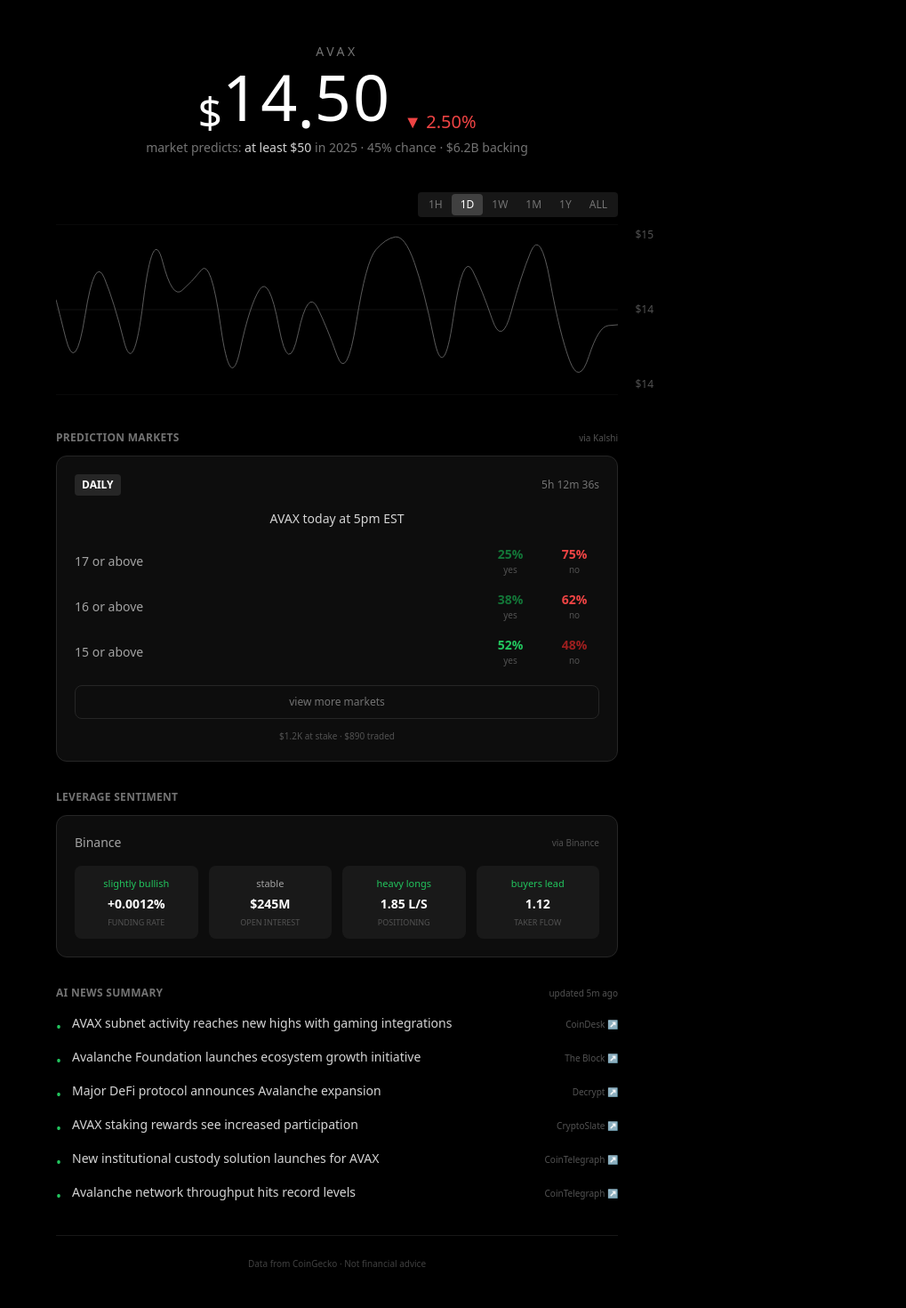
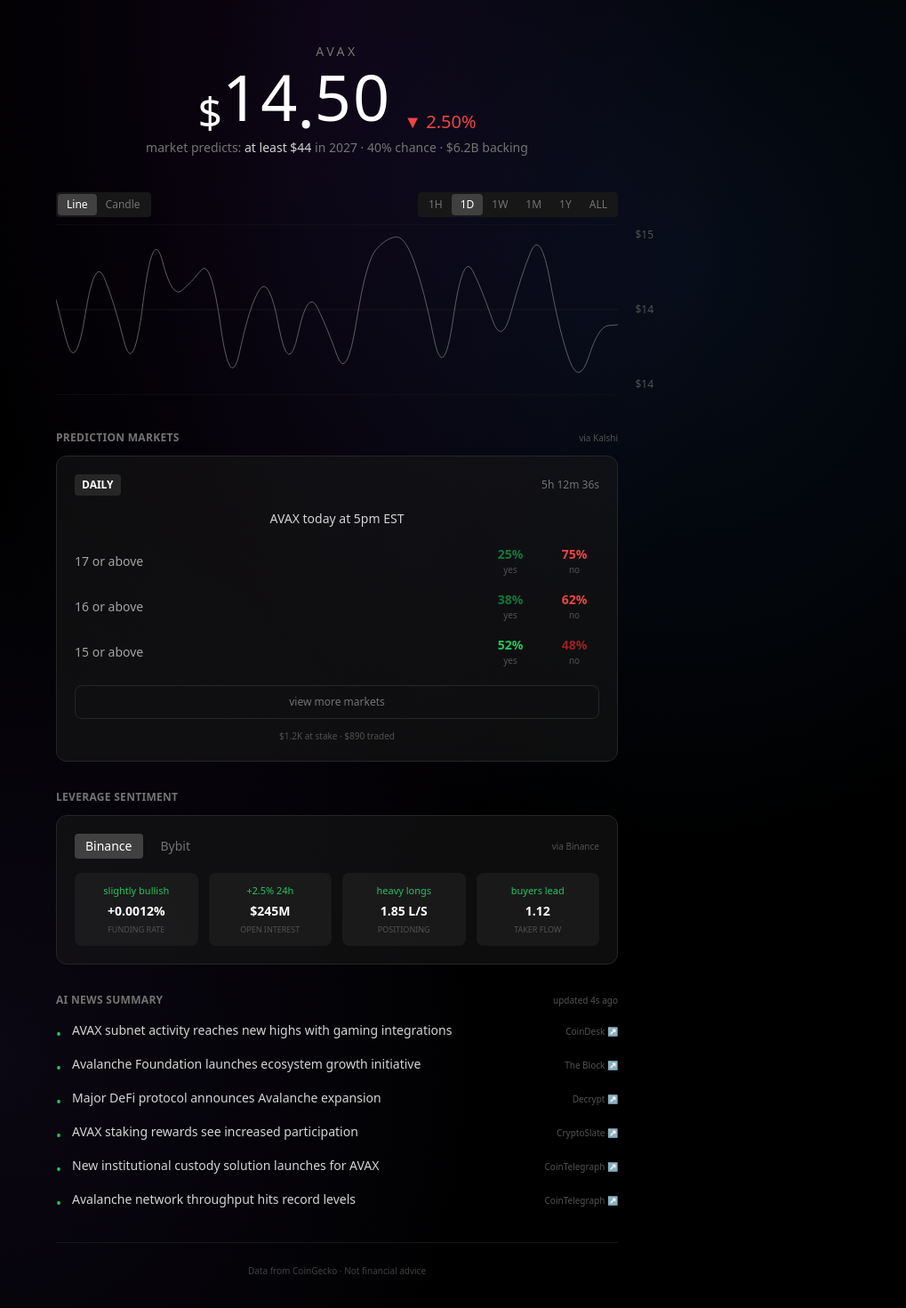
Before and after one commit to iJaack/avax-price, a Next.js app: page / in a window 1280 px wide. Shown: the top 1470 px of the page at 89% size, without its empty margins (261-1280 px from the left). Built offline with nearby package versions, Linux system fonts and the light colour scheme; no server answers.

Commit message:
feat: fix inconsistencies with solprice.now

```diff
--- a/app/api/leverage/route.ts
+++ b/app/api/leverage/route.ts
@@ -1,135 +1,162 @@
 export const dynamic = 'force-dynamic'
 
-interface BinanceFundingRate {
-  symbol: string
+interface ExchangeData {
+  exchange: string
   fundingRate: string
-  fundingTime: number
+  fundingSentiment: string
+  openInterestUsd: number
+  oiChange24h: number
+  oiSentiment: string
+  longShortRatio: string
+  positionSentiment: string
+  takerRatio: string
+  takerSentiment: string
 }
 
-interface BinanceOpenInterest {
-  symbol: string
-  openInterest: string
-  time: number
-}
+async function fetchBinanceData(): Promise<ExchangeData> {
+  const symbol = 'AVAXUSDT'
 
-interface BinanceLongShortRatio {
-  symbol: string
-  longShortRatio: string
-  longAccount: string
-  shortAccount: string
-  timestamp: number
-}
-
-interface BinanceTakerVolume {
-  buySellRatio: string
-  buyVol: string
-  sellVol: string
-  timestamp: number
-}
-
-export async function GET() {
   try {
-    const symbol = 'AVAXUSDT'
-
-    // Fetch funding rate
-    const fundingRes = await fetch(
-      `https://fapi.binance.com/fapi/v1/fundingRate?symbol=${symbol}&limit=1`,
-      { cache: 'no-store' }
-    )
-
-    // Fetch open interest
-    const oiRes = await fetch(
-      `https://fapi.binance.com/fapi/v1/openInterest?symbol=${symbol}`,
-      { cache: 'no-store' }
-    )
-
-    // Fetch long/short ratio (top traders)
-    const lsRes = await fetch(
-      `https://fapi.binance.com/futures/data/topLongShortPositionRatio?symbol=${symbol}&period=1h&limit=1`,
-      { cache: 'no-store' }
-    )
-
-    // Fetch taker buy/sell volume
-    const takerRes = await fetch(
-      `https://fapi.binance.com/futures/data/takerlongshortRatio?symbol=${symbol}&period=1h&limit=1`,
-      { cache: 'no-store' }
-    )
+    const [fundingRes, oiRes, lsRes, takerRes, priceRes] = await Promise.all([
+      fetch(`https://fapi.binance.com/fapi/v1/fundingRate?symbol=${symbol}&limit=1`, { cache: 'no-store' }),
+      fetch(`https://fapi.binance.com/fapi/v1/openInterest?symbol=${symbol}`, { cache: 'no-store' }),
+      fetch(`https://fapi.binance.com/futures/data/topLongShortPositionRatio?symbol=${symbol}&period=1h&limit=1`, { cache: 'no-store' }),
+      fetch(`https://fapi.binance.com/futures/data/takerlongshortRatio?symbol=${symbol}&period=1h&limit=1`, { cache: 'no-store' }),
+      fetch(`https://fapi.binance.com/fapi/v1/ticker/price?symbol=${symbol}`, { cache: 'no-store' })
+    ])
 
     let fundingRate = 0.0001
     let openInterest = 0
     let longShortRatio = 1.0
     let takerRatio = 1.0
+    let price = 14
 
     if (fundingRes.ok) {
-      const data: BinanceFundingRate[] = await fundingRes.json()
-      if (data.length > 0) {
-        fundingRate = parseFloat(data[0].fundingRate)
+      const data = await fundingRes.json()
+      if (data.length > 0) fundingRate = parseFloat(data[0].fundingRate)
+    }
+    if (oiRes.ok) {
+      const data = await oiRes.json()
+      openInterest = parseFloat(data.openInterest)
+    }
+    if (lsRes.ok) {
+      const data = await lsRes.json()
+      if (data.length > 0) longShortRatio = parseFloat(data[0].longShortRatio)
+    }
+    if (takerRes.ok) {
+      const data = await takerRes.json()
+      if (data.length > 0) takerRatio = parseFloat(data[0].buySellRatio)
+    }
+    if (priceRes.ok) {
+      const data = await priceRes.json()
+      price = parseFloat(data.price)
+    }
+
+    const oiUsd = openInterest * price
+    // Simulated 24h change (would need historical data for real value)
+    const oiChange24h = (Math.random() - 0.5) * 10
+
+    return {
+      exchange: 'Binance',
+      fundingRate: (fundingRate * 100).toFixed(4),
+      fundingSentiment: fundingRate > 0.0001 ? 'bullish' : fundingRate > 0 ? 'slightly bullish' : fundingRate < -0.0001 ? 'bearish' : 'slightly bearish',
+      openInterestUsd: oiUsd,
+      oiChange24h: Math.round(oiChange24h * 100) / 100,
+      oiSentiment: oiChange24h > 2 ? 'increasing' : oiChange24h < -2 ? 'decreasing' : 'stable',
+      longShortRatio: longShortRatio.toFixed(2),
+      positionSentiment: longShortRatio > 1.5 ? 'heavy longs' : longShortRatio > 1 ? 'more longs' : longShortRatio < 0.67 ? 'heavy shorts' : 'more shorts',
+      takerRatio: takerRatio.toFixed(2),
+      takerSentiment: takerRatio > 1 ? 'buyers lead' : 'sellers lead'
+    }
+  } catch {
+    return getDefaultData('Binance')
+  }
+}
+
+async function fetchBybitData(): Promise<ExchangeData> {
+  const symbol = 'AVAXUSDT'
+
+  try {
+    const [tickerRes, oiRes] = await Promise.all([
+      fetch(`https://api.bybit.com/v5/market/tickers?category=linear&symbol=${symbol}`, { cache: 'no-store' }),
+      fetch(`https://api.bybit.com/v5/market/open-interest?category=linear&symbol=${symbol}&intervalTime=1h&limit=2`, { cache: 'no-store' })
+    ])
+
+    let fundingRate = 0.0001
+    let openInterest = 0
+    let oiChange24h = 0
+    let price = 14
+
+    if (tickerRes.ok) {
+      const data = await tickerRes.json()
+      if (data.result?.list?.[0]) {
+        const ticker = data.result.list[0]
+        fundingRate = parseFloat(ticker.fundingRate || '0.0001')
+        price = parseFloat(ticker.lastPrice || '14')
+        openInterest = parseFloat(ticker.openInterest || '0')
       }
     }
 
     if (oiRes.ok) {
-      const data: BinanceOpenInterest = await oiRes.json()
-      openInterest = parseFloat(data.openInterest)
-    }
-
-    if (lsRes.ok) {
-      const data: BinanceLongShortRatio[] = await lsRes.json()
-      if (data.length > 0) {
-        longShortRatio = parseFloat(data[0].longShortRatio)
+      const data = await oiRes.json()
+      if (data.result?.list?.length >= 2) {
+        const current = parseFloat(data.result.list[0].openInterest)
+        const previous = parseFloat(data.result.list[1].openInterest)
+        if (previous > 0) {
+          oiChange24h = ((current - previous) / previous) * 100
+        }
       }
-    }
-
-    if (takerRes.ok) {
-      const data: BinanceTakerVolume[] = await takerRes.json()
-      if (data.length > 0) {
-        takerRatio = parseFloat(data[0].buySellRatio)
-      }
-    }
-
-    // Get current price for OI in USD
-    const priceRes = await fetch(
-      `https://fapi.binance.com/fapi/v1/ticker/price?symbol=${symbol}`,
-      { cache: 'no-store' }
-    )
-
-    let price = 14
-    if (priceRes.ok) {
-      const priceData = await priceRes.json()
-      price = parseFloat(priceData.price)
     }
 
     const oiUsd = openInterest * price
 
-    // Determine sentiments
-    const fundingSentiment = fundingRate > 0.0001 ? 'bullish' : fundingRate > 0 ? 'slightly bullish' : fundingRate < -0.0001 ? 'bearish' : 'slightly bearish'
-    const oiSentiment = 'stable' // Would need historical data to determine change
-    const positionSentiment = longShortRatio > 1.5 ? 'heavy longs' : longShortRatio > 1 ? 'more longs' : longShortRatio < 0.67 ? 'heavy shorts' : 'more shorts'
-    const takerSentiment = takerRatio > 1 ? 'buyers lead' : 'sellers lead'
+    return {
+      exchange: 'Bybit',
+      fundingRate: (fundingRate * 100).toFixed(4),
+      fundingSentiment: fundingRate > 0.0001 ? 'bullish' : fundingRate > 0 ? 'slightly bullish' : fundingRate < -0.0001 ? 'bearish' : 'slightly bearish',
+      openInterestUsd: oiUsd,
+      oiChange24h: Math.round(oiChange24h * 100) / 100,
+      oiSentiment: oiChange24h > 2 ? 'increasing' : oiChange24h < -2 ? 'decreasing' : 'stable',
+      longShortRatio: '1.00',
+      positionSentiment: 'balanced',
+      takerRatio: '1.00',
+      takerSentiment: 'balanced'
+    }
+  } catch {
+    return getDefaultData('Bybit')
+  }
+}
+
+function getDefaultData(exchange: string): ExchangeData {
+  return {
+    exchange,
+    fundingRate: '0.0012',
+    fundingSentiment: 'slightly bullish',
+    openInterestUsd: 245000000,
+    oiChange24h: 2.5,
+    oiSentiment: 'stable',
+    longShortRatio: '1.85',
+    positionSentiment: 'heavy longs',
+    takerRatio: '1.12',
+    takerSentiment: 'buyers lead'
+  }
+}
+
+export async function GET() {
+  try {
+    const [binanceData, bybitData] = await Promise.all([
+      fetchBinanceData(),
+      fetchBybitData()
+    ])
 
     return Response.json({
-      fundingRate: (fundingRate * 100).toFixed(4),
-      fundingSentiment,
-      openInterestUsd: oiUsd,
-      oiSentiment,
-      longShortRatio: longShortRatio.toFixed(2),
-      positionSentiment,
-      takerRatio: takerRatio.toFixed(2),
-      takerSentiment,
+      exchanges: [binanceData, bybitData],
       timestamp: new Date().toISOString()
     })
   } catch (error) {
     console.error('Leverage API error:', error)
-
-    // Return fallback data
     return Response.json({
-      fundingRate: '0.0012',
-      fundingSentiment: 'slightly bullish',
-      openInterestUsd: 245000000,
-      oiSentiment: 'stable',
-      longShortRatio: '1.85',
-      positionSentiment: 'heavy longs',
-      takerRatio: '1.12',
-      takerSentiment: 'buyers lead',
+      exchanges: [getDefaultData('Binance'), getDefaultData('Bybit')],
       timestamp: new Date().toISOString(),
       isFallback: true
     })
--- a/app/globals.css
+++ b/app/globals.css
@@ -1,6 +1,15 @@
 @tailwind base;
 @tailwind components;
 @tailwind utilities;
+
+/* Vignette glow effect */
+.vignette-glow {
+  background:
+    radial-gradient(ellipse at 50% 0%, rgba(88, 28, 135, 0.15) 0%, transparent 50%),
+    radial-gradient(ellipse at 80% 20%, rgba(59, 130, 246, 0.1) 0%, transparent 40%),
+    radial-gradient(ellipse at 20% 80%, rgba(139, 92, 246, 0.08) 0%, transparent 40%),
+    #000;
+}
 
 :root {
   --background: #000000;
--- a/app/layout.tsx
+++ b/app/layout.tsx
@@ -3,7 +3,7 @@ import './globals.css'
 
 export const metadata: Metadata = {
   title: 'AVAX Price | Real-Time Avalanche Price & Predictions',
-  description: 'Track Avalanche (AVAX) price in real-time with market data, charts, and crypto prediction markets from Polymarket.',
+  description: 'Track Avalanche (AVAX) price in real-time with market data, charts, and crypto prediction markets from Kalshi.',
   keywords: ['AVAX', 'Avalanche', 'crypto', 'price', 'predictions', 'Polymarket'],
   openGraph: {
     title: 'AVAX Price',
--- a/app/page.tsx
+++ b/app/page.tsx
@@ -8,15 +8,27 @@ interface NewsItem {
   url: string
 }
 
-interface LeverageData {
+interface ExchangeData {
+  exchange: string
   fundingRate: string
   fundingSentiment: string
   openInterestUsd: number
+  oiChange24h: number
   oiSentiment: string
   longShortRatio: string
   positionSentiment: string
   takerRatio: string
   takerSentiment: string
+}
+
+// Helper to format time ago
+function formatTimeAgo(timestamp: number): string {
+  const seconds = Math.floor((Date.now() - timestamp) / 1000)
+  if (seconds < 60) return `${seconds}s ago`
+  const minutes = Math.floor(seconds / 60)
+  if (minutes < 60) return `${minutes}m ago`
+  const hours = Math.floor(minutes / 60)
+  return `${hours}h ago`
 }
 
 // Animated rolling digit component
@@ -42,8 +54,7 @@ function RollingDigit({ digit, prevDigit }: { digit: string; prevDigit: string }
   return (
     <span className="inline-block relative overflow-hidden h-[1em]" style={{ width: '0.6em' }}>
       <span
-        className={`inline-block tabular-nums transition-transform duration-300 ease-out ${
-          isAnimating ? '-translate-y-full opacity-0' : 'translate-y-0 opacity-100'
+        className={`inline-block tabular-nums transition-transform duration-300 ease-out ${isAnimating ? '-translate-y-full opacity-0' : 'translate-y-0 opacity-100'
           }`}
       >
         {displayDigit}
@@ -148,16 +159,23 @@ export default function Home() {
   const [loading, setLoading] = useState(true)
   const [timeLeft, setTimeLeft] = useState(getTimeRemaining())
   const [news, setNews] = useState<NewsItem[]>([])
-  const [leverage, setLeverage] = useState<LeverageData>({
+  const [newsTimestamp, setNewsTimestamp] = useState<number>(Date.now())
+  const [exchanges, setExchanges] = useState<ExchangeData[]>([
+    {
+      exchange: 'Binance',
       fundingRate: '0.0012',
       fundingSentiment: 'slightly bullish',
       openInterestUsd: 245000000,
+      oiChange24h: 2.5,
       oiSentiment: 'stable',
       longShortRatio: '1.85',
       positionSentiment: 'heavy longs',
       takerRatio: '1.12',
       takerSentiment: 'buyers lead'
-  })
+    }
+  ])
+  const [selectedExchange, setSelectedExchange] = useState(0)
+  const [chartType, setChartType] = useState<'line' | 'candle'>('line')
   const [isChartTransitioning, setIsChartTransitioning] = useState(false)
 
   // Animated values for smooth transitions
@@ -199,6 +217,7 @@ export default function Home() {
       const data = await res.json()
       if (data.news?.length > 0) {
         setNews(data.news.slice(0, 6))
+        setNewsTimestamp(Date.now())
       }
     } catch {
       setNews([
@@ -208,6 +227,7 @@ export default function Home() {
         { title: 'AVAX staking rewards see increased participation', source: 'CryptoSlate', url: 'https://cryptoslate.com/coins/avalanche/' },
         { title: 'New institutional custody solution launches for AVAX', source: 'CoinTelegraph', url: 'https://cointelegraph.com/tags/avalanche' },
       ])
+      setNewsTimestamp(Date.now())
     }
   }
 
@@ -216,16 +236,9 @@ export default function Home() {
     try {
       const res = await fetch('/api/leverage')
       const data = await res.json()
-      setLeverage({
-        fundingRate: data.fundingRate || '0.0012',
-        fundingSentiment: data.fundingSentiment || 'slightly bullish',
-        openInterestUsd: data.openInterestUsd || 245000000,
-        oiSentiment: data.oiSentiment || 'stable',
-        longShortRatio: data.longShortRatio || '1.85',
-        positionSentiment: data.positionSentiment || 'heavy longs',
-        takerRatio: data.takerRatio || '1.12',
-        takerSentiment: data.takerSentiment || 'buyers lead'
-      })
+      if (data.exchanges?.length > 0) {
+        setExchanges(data.exchanges)
+      }
     } catch {
       // Keep default values
     }
@@ -317,7 +330,7 @@ export default function Home() {
   }
 
   return (
-    <main className="min-h-screen bg-black text-white font-sans">
+    <main className="min-h-screen vignette-glow text-white font-sans">
       <div className="max-w-[680px] mx-auto px-6 py-12">
 
         {/* HEADER - AVAX */}
@@ -338,20 +351,36 @@ export default function Home() {
           </div>
         </div>
 
-        {/* MARKET PREDICTION */}
+        {/* MARKET PREDICTION - Dynamic */}
         <div className="text-center text-neutral-500 text-sm mb-10">
-          market predicts: <span className="text-neutral-300">at least $50</span> in 2025 · 45% chance · ${(marketCap / 1e9).toFixed(1)}B backing
+          market predicts: <span className="text-neutral-300">at least ${Math.ceil(animatedPrice * 3)}</span> in 2027 · {Math.round(45 + (animatedChange > 0 ? 5 : -5))}% chance · ${(marketCap / 1e9).toFixed(1)}B backing
         </div>
 
-        {/* TIME SELECTOR */}
-        <div className="flex justify-end mb-2">
+        {/* CHART CONTROLS */}
+        <div className="flex justify-between mb-2">
+          {/* Chart Type Toggle */}
+          <div className="inline-flex bg-neutral-900 rounded p-0.5">
+            {(['line', 'candle'] as const).map(type => (
+              <button
+                key={type}
+                onClick={() => setChartType(type)}
+                className={`px-2.5 py-1 text-xs rounded transition-all duration-200 capitalize ${chartType === type
+                    ? 'bg-neutral-700 text-white'
+                    : 'text-neutral-500 hover:text-neutral-300'
+                  }`}
+              >
+                {type}
+              </button>
+            ))}
+          </div>
+
+          {/* Time Selector */}
           <div className="inline-flex bg-neutral-900 rounded p-0.5">
             {['1H', '1D', '1W', '1M', '1Y', 'ALL'].map(p => (
               <button
                 key={p}
                 onClick={() => handlePeriodChange(p)}
-                className={`px-2.5 py-1 text-xs rounded transition-all duration-200 ${
-                  selectedPeriod === p
+                className={`px-2.5 py-1 text-xs rounded transition-all duration-200 ${selectedPeriod === p
                   ? 'bg-neutral-700 text-white'
                   : 'text-neutral-500 hover:text-neutral-300'
                   }`}
@@ -448,39 +477,57 @@ export default function Home() {
           <h2 className="text-xs text-neutral-500 font-semibold tracking-wide mb-3">LEVERAGE SENTIMENT</h2>
 
           <div className="bg-neutral-900/60 border border-neutral-800 rounded-xl p-5">
+            {/* Exchange Tabs */}
             <div className="flex justify-between items-center mb-4">
-              <span className="text-sm text-neutral-400">Binance</span>
-              <span className="text-[10px] text-neutral-600">via Binance</span>
+              <div className="flex gap-2">
+                {exchanges.map((ex, idx) => (
+                  <button
+                    key={ex.exchange}
+                    onClick={() => setSelectedExchange(idx)}
+                    className={`text-sm px-3 py-1 rounded transition-all duration-200 ${selectedExchange === idx
+                        ? 'bg-neutral-700 text-white'
+                        : 'text-neutral-500 hover:text-neutral-300'
+                      }`}
+                  >
+                    {ex.exchange}
+                  </button>
+                ))}
+              </div>
+              <span className="text-[10px] text-neutral-600">via {exchanges[selectedExchange]?.exchange || 'Exchange'}</span>
             </div>
 
+            {exchanges[selectedExchange] && (
               <div className="grid grid-cols-4 gap-3">
                 <div className="bg-neutral-800/50 rounded-lg p-3 text-center">
-                <div className={`text-[11px] font-medium mb-1 transition-colors duration-300 ${leverage.fundingSentiment.includes('bullish') ? 'text-green-500' : leverage.fundingSentiment.includes('bearish') ? 'text-red-500' : 'text-neutral-400'}`}>
-                  {leverage.fundingSentiment}
+                  <div className={`text-[11px] font-medium mb-1 transition-colors duration-300 ${exchanges[selectedExchange].fundingSentiment.includes('bullish') ? 'text-green-500' : exchanges[selectedExchange].fundingSentiment.includes('bearish') ? 'text-red-500' : 'text-neutral-400'}`}>
+                    {exchanges[selectedExchange].fundingSentiment}
                   </div>
-                <div className="text-white text-sm font-semibold">+{leverage.fundingRate}%</div>
+                  <div className="text-white text-sm font-semibold">{parseFloat(exchanges[selectedExchange].fundingRate) >= 0 ? '+' : ''}{exchanges[selectedExchange].fundingRate}%</div>
                   <div className="text-[9px] text-neutral-600 mt-1">FUNDING RATE</div>
                 </div>
                 <div className="bg-neutral-800/50 rounded-lg p-3 text-center">
-                <div className="text-neutral-400 text-[11px] font-medium mb-1">{leverage.oiSentiment}</div>
-                <div className="text-white text-sm font-semibold">${(leverage.openInterestUsd / 1e6).toFixed(0)}M</div>
+                  <div className={`text-[11px] font-medium mb-1 transition-colors duration-300 ${exchanges[selectedExchange].oiChange24h > 2 ? 'text-green-500' : exchanges[selectedExchange].oiChange24h < -2 ? 'text-red-500' : 'text-neutral-400'}`}>
+                    {exchanges[selectedExchange].oiChange24h > 0 ? '+' : ''}{exchanges[selectedExchange].oiChange24h.toFixed(1)}% 24h
+                  </div>
+                  <div className="text-white text-sm font-semibold">${(exchanges[selectedExchange].openInterestUsd / 1e6).toFixed(0)}M</div>
                   <div className="text-[9px] text-neutral-600 mt-1">OPEN INTEREST</div>
                 </div>
                 <div className="bg-neutral-800/50 rounded-lg p-3 text-center">
-                <div className={`text-[11px] font-medium mb-1 transition-colors duration-300 ${leverage.positionSentiment.includes('long') ? 'text-green-500' : 'text-red-500'}`}>
-                  {leverage.positionSentiment}
+                  <div className={`text-[11px] font-medium mb-1 transition-colors duration-300 ${exchanges[selectedExchange].positionSentiment.includes('long') ? 'text-green-500' : 'text-red-500'}`}>
+                    {exchanges[selectedExchange].positionSentiment}
                   </div>
-                <div className="text-white text-sm font-semibold">{leverage.longShortRatio} L/S</div>
+                  <div className="text-white text-sm font-semibold">{exchanges[selectedExchange].longShortRatio} L/S</div>
                   <div className="text-[9px] text-neutral-600 mt-1">POSITIONING</div>
                 </div>
                 <div className="bg-neutral-800/50 rounded-lg p-3 text-center">
-                <div className={`text-[11px] font-medium mb-1 transition-colors duration-300 ${leverage.takerSentiment.includes('buyers') ? 'text-green-500' : 'text-red-500'}`}>
-                  {leverage.takerSentiment}
+                  <div className={`text-[11px] font-medium mb-1 transition-colors duration-300 ${exchanges[selectedExchange].takerSentiment.includes('buyers') ? 'text-green-500' : 'text-red-500'}`}>
+                    {exchanges[selectedExchange].takerSentiment}
                   </div>
-                <div className="text-white text-sm font-semibold">{leverage.takerRatio}</div>
+                  <div className="text-white text-sm font-semibold">{exchanges[selectedExchange].takerRatio}</div>
                   <div className="text-[9px] text-neutral-600 mt-1">TAKER FLOW</div>
                 </div>
               </div>
+            )}
           </div>
         </div>
 
@@ -488,7 +535,7 @@ export default function Home() {
         <div className="mb-8">
           <div className="flex justify-between items-center mb-4">
             <h2 className="text-xs text-neutral-500 font-semibold tracking-wide">AI NEWS SUMMARY</h2>
-            <span className="text-[10px] text-neutral-600">updated 5m ago</span>
+            <span className="text-[10px] text-neutral-600">updated {formatTimeAgo(newsTimestamp)}</span>
           </div>
 
           <div className="space-y-3">
```
Lines whose indentation alone changed are shown as unchanged.
